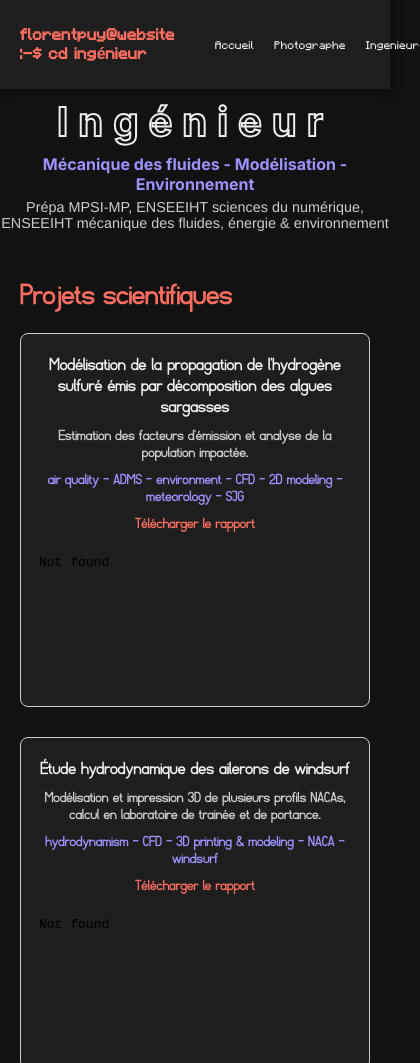
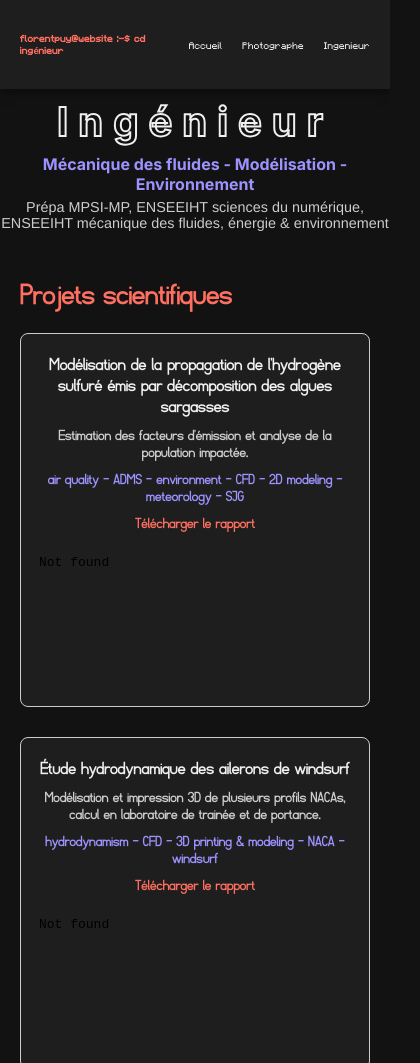
Before and after one commit to floceans/floceans.github.io, a plain HTML site: page ingenieur.html in a window 390 px wide. Shown: the top 1063 px of the page, 420 px wide, since content can reach past the window. Drawn offline with Linux system fonts and the light colour scheme; a script that the page names is missing.

Commit message:
inge_css_update

```diff
--- a/styles.css
+++ b/styles.css
@@ -197,10 +197,11 @@ footer a {
     h1, h3 {
         font-size: 1rem;
         line-height: 1.2;
+        align-self: center;
     }
 
     h2 {
-        font-size: 3rem;
+        font-size: 2rem;
         line-height: 1.2;
     }
 
--- a/styles_inge.css
+++ b/styles_inge.css
@@ -185,12 +185,12 @@ footer a {
 @media (max-width: 768px) {
 
     /* Header */
-    .page-header .logo {
-        font-size: 0.7rem; /* Réduit la taille du logo */
+    header .logo {
+        font-size: 0.6rem; /* Réduit la taille du logo */
     }
 
     .nav-link {
-        font-size: 0.7rem; /* Réduit la taille des liens */
+        font-size: 0.6rem; /* Réduit la taille des liens */
     }
 
     .page-header {
```
